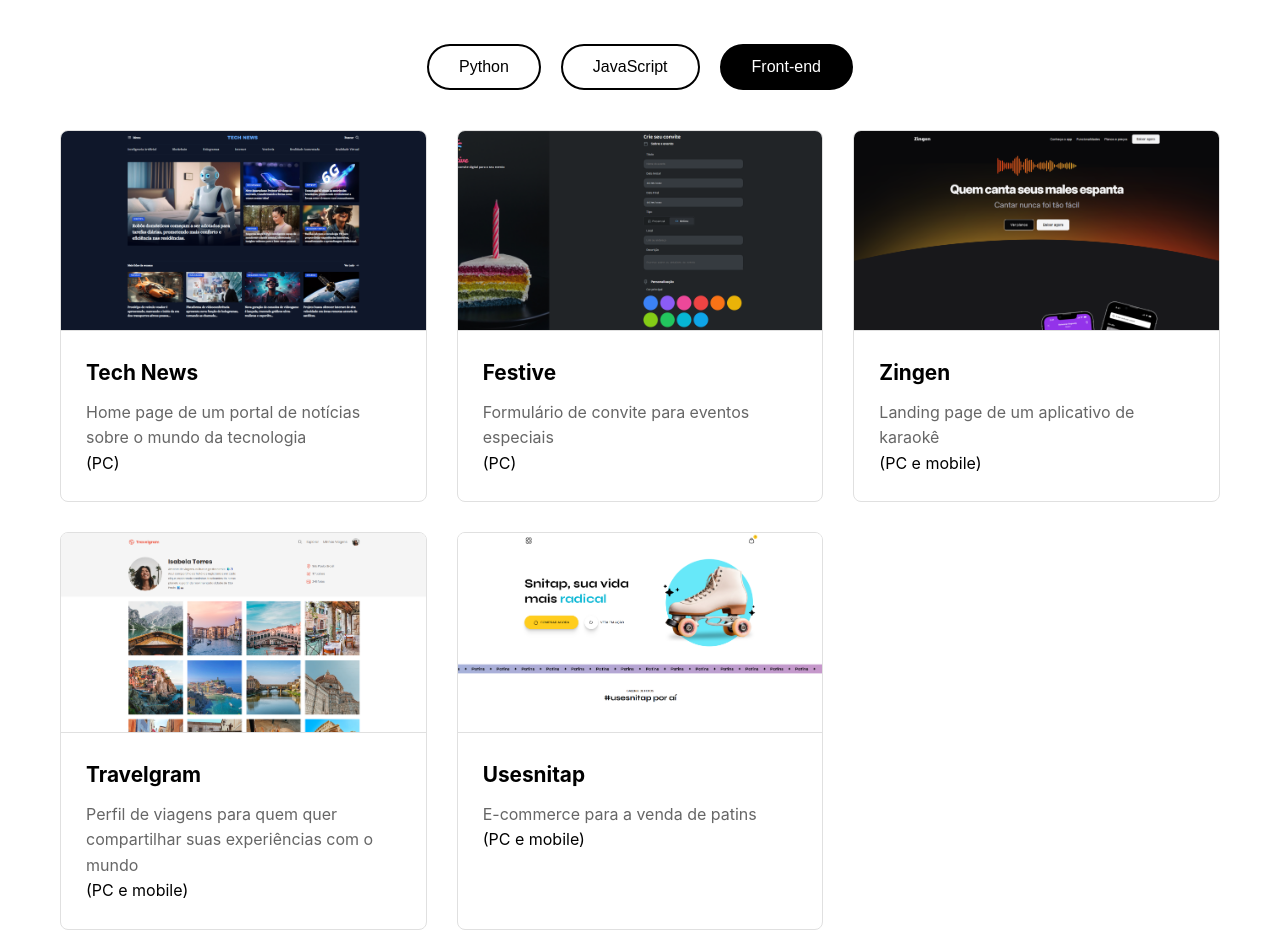
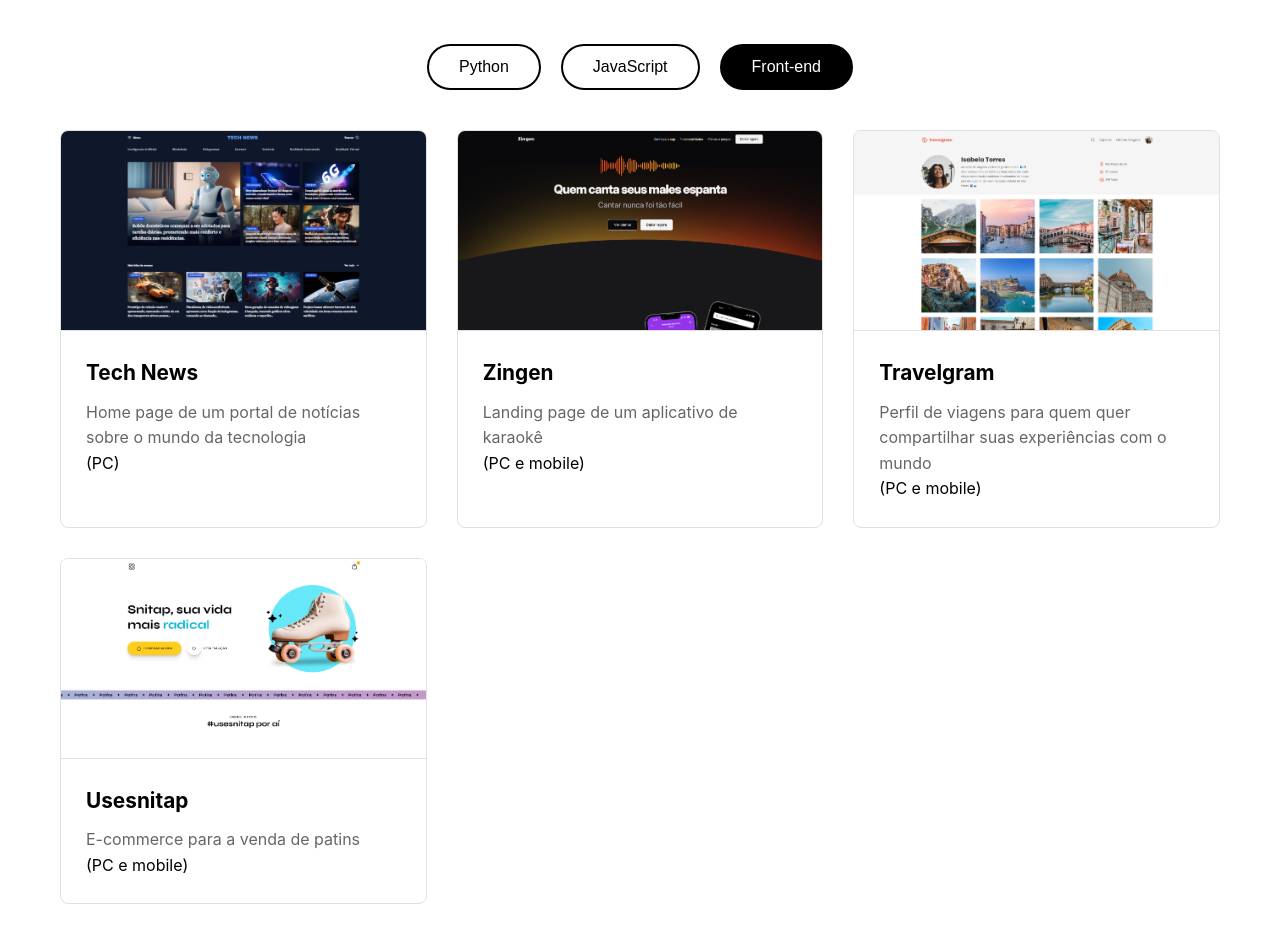
Before and after one commit to xManoelx/Portifolio-de-projetos, a plain HTML site: page index.html in a window 1280 px wide. Shown: the part 960-1890 px from the top of the page. Drawn offline with Linux system fonts and the light colour scheme.

Commit message:
Removendo festive

```diff
--- a/index.html
+++ b/index.html
@@ -180,19 +180,6 @@
                         </div>
                     </a>
                     <!-- ----------------------------------------------------------------------- -->
-                    <a href="https://xmanoelx.github.io/Formulario-de-convite/" class="project-card" target="_blank">
-                        <div class="project-image">
-                            <img src="assets/projects-fullstack/festive.png" alt="">
-                        </div>
-                        <div class="project-content">
-                            <h3 class="project-title">Festive</h3>
-                            <p class="project-description">
-                                Formulário de convite para eventos especiais
-                            </p>
-                            <p>(PC)</p>
-                        </div>
-                    </a>
-                    <!-- ----------------------------------------------------------------------- -->
                     <a href="https://xmanoelx.github.io/Landing-page/" class="project-card" target="_blank">
                         <div class="project-image">
                             <img src="assets/projects-fullstack/zingen.png" alt="">
```
Also changed, not shown: assets/projects-fullstack/festive.png (deleted).
